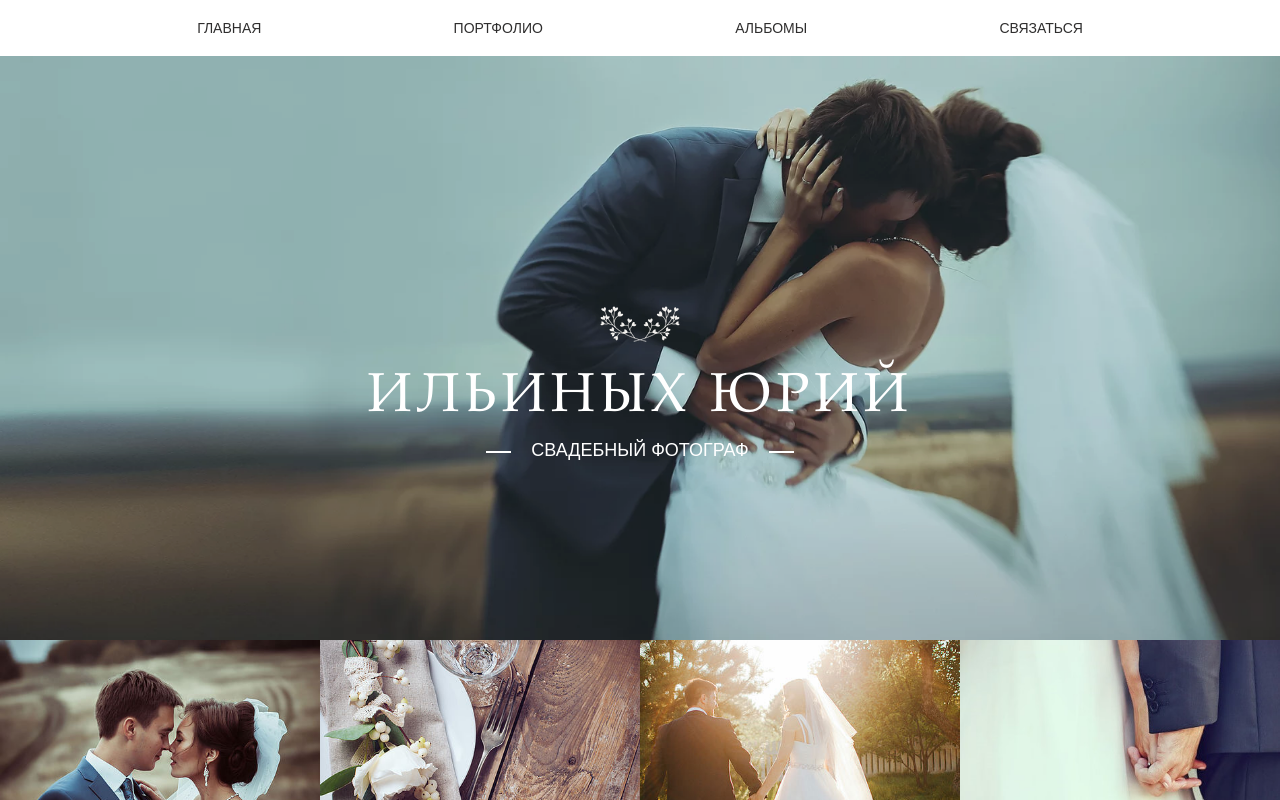
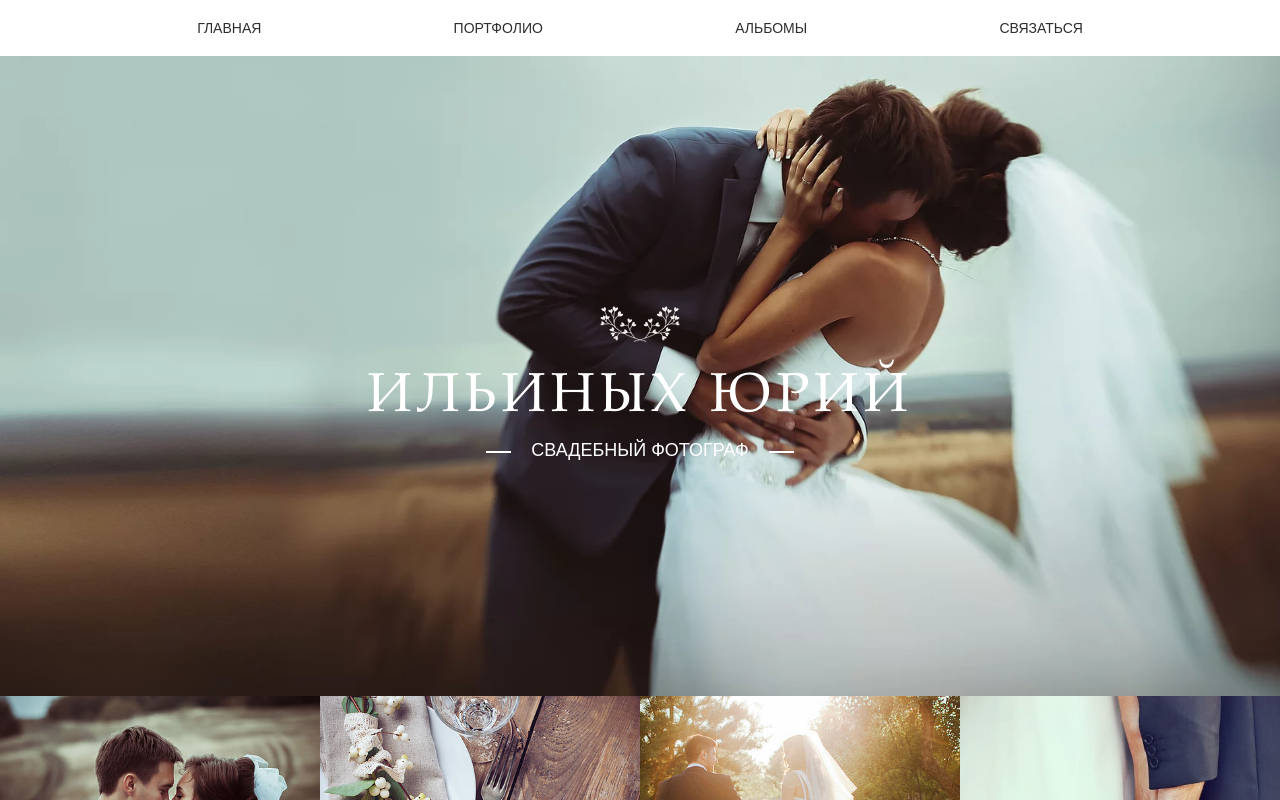
Before and after one commit to Ristretto1/wedding-photographer, a plain HTML site: page src/index.html in a window 1280 px wide. Shown: the top 800 px of the page. Drawn offline with nearby package versions, Linux system fonts and the light colour scheme.

Commit message:
edit welcome.bg

```diff
--- a/src/css/style.css
+++ b/src/css/style.css
@@ -48,11 +48,6 @@ img {
     transform: scale(1);
 }
 
-.main-header {
-    height: 80vh;
-
-}
-
 
 .welcome-disp {
     background-image: url('../img/welcome-bg.jpg');
@@ -63,7 +58,7 @@ img {
     height: 80vh;
 }
 
-.welcome-disp::before {
+/* .welcome-disp::before {
     content: "";
     position: absolute;
     width: 100%;
@@ -71,7 +66,7 @@ img {
     top: 0;
     left:0;
     background-color: rgba(23, 91, 112, 0.2);
-}
+} */
 
 .main__title,
 .main__subtitle,
```
